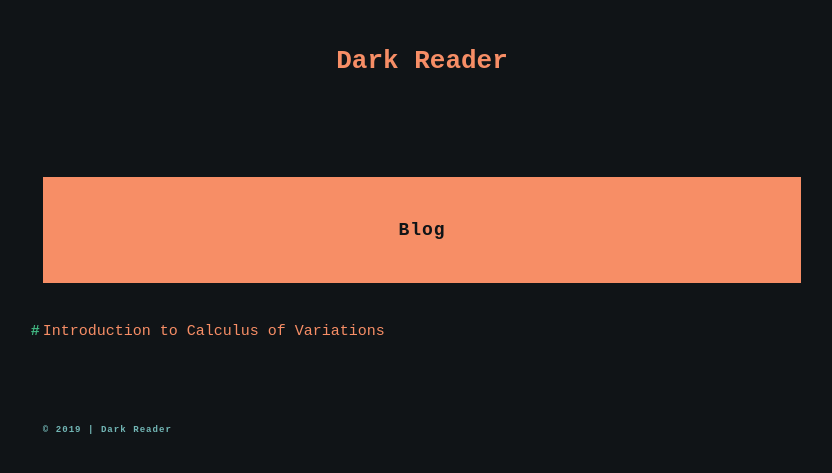
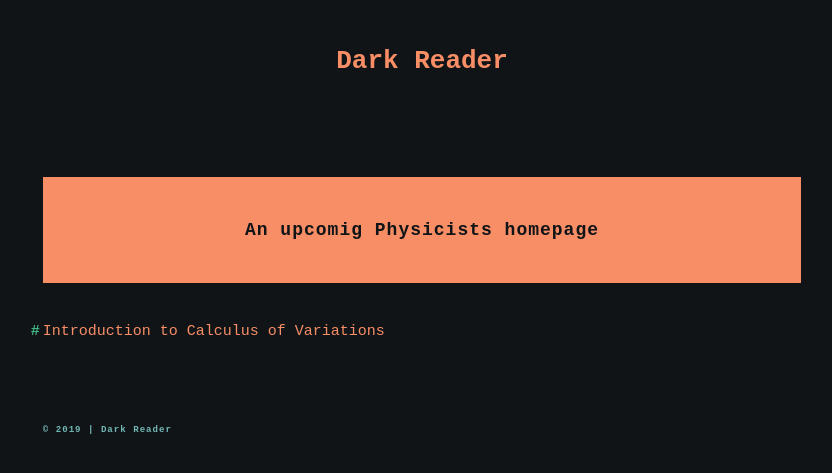
Before and after one commit to babaid/babaid.github.io, a Jekyll site: the page built from index.html, in a window 1280 px wide. Shown: the top 473 px of the page, without its empty margins (218-1050 px from the left). Built offline with Jekyll 4.4.1, drawn with Linux system fonts in a browser that asks for light colours; the list of posts is cut into pages by our own code.

Commit message:
Update index.html

```diff
--- a/index.html
+++ b/index.html
@@ -1,5 +1,5 @@
 ---
-title: Blog
+title: An upcomig Physicists homepage
 layout: collections_layout
 ---
 
```
